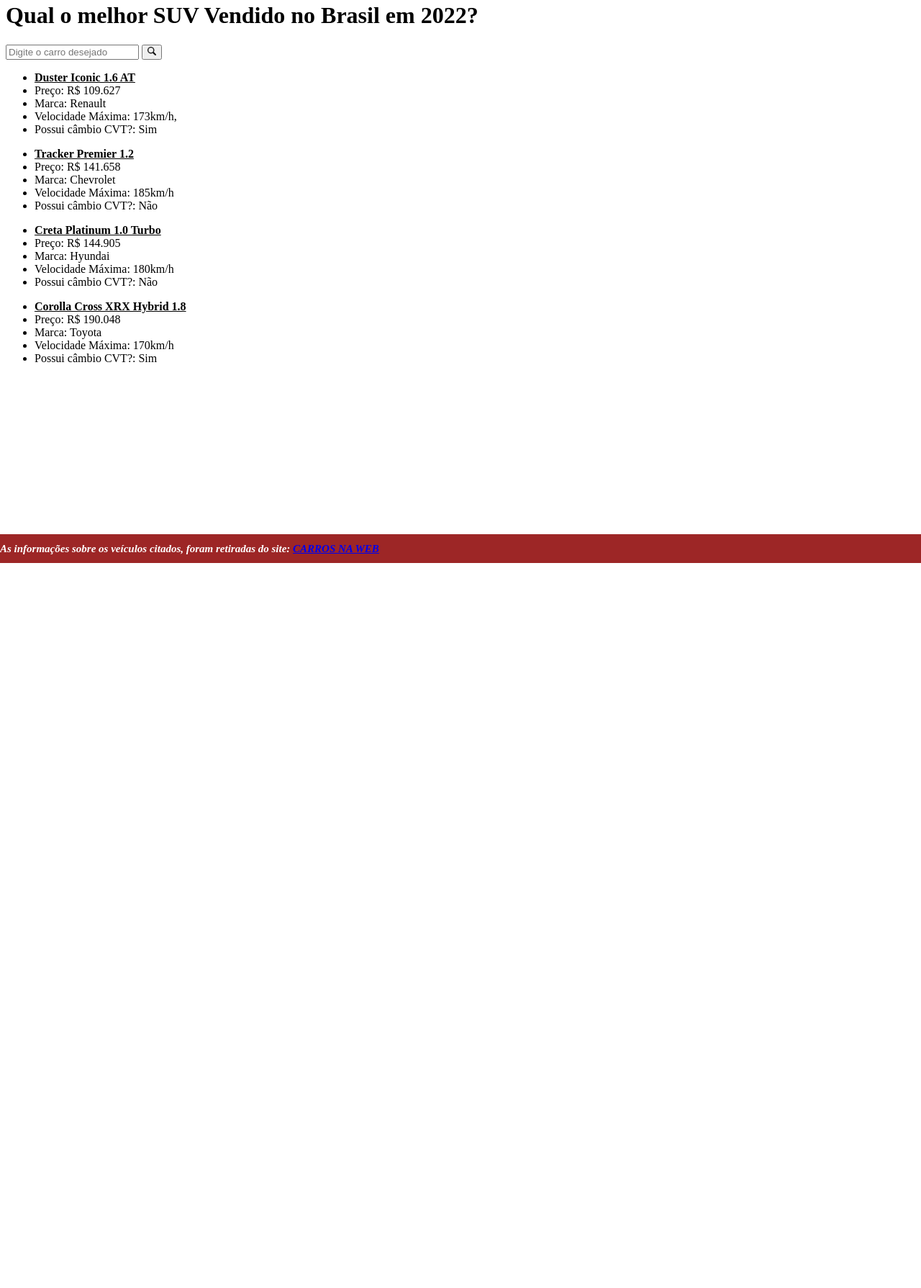
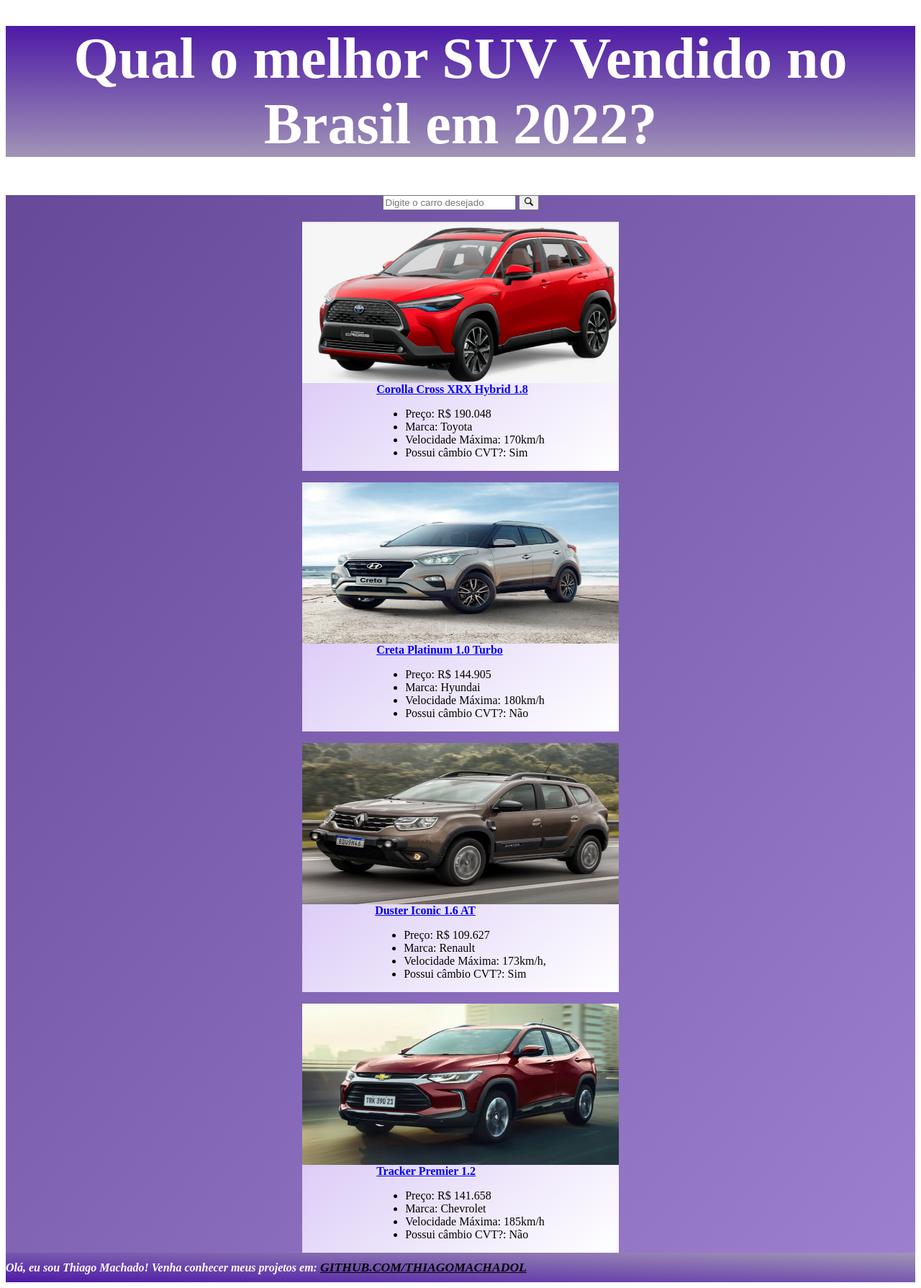
Before and after one commit to ThiagoMachadoL/Projeto-Desenvolvimento-Web, a plain HTML site: page index.html in a window 1280 px wide. Shown: the part 18-1807 px from the top of the page at 72% size. Before the commit the page ends 800 px from the top, so only its background shows below. Drawn offline with Linux system fonts and the light colour scheme.

Commit message:
Semana 7-8

```diff
--- a/index.html
+++ b/index.html
@@ -5,71 +5,79 @@
     <meta charset="UTF-8">
     <meta http-equiv="X-UA-Compatible" content="IE=edge">
     <meta name="viewport" content="width=device-width, initial-scale=1.0">
+    <link rel="stylesheet" href="style.css">
+    <link rel="javascript" href="script.js">
     <title>Qual o melhor SUV de 2022?</title>
 </head>
 
 <body>
     <header>
-        <h1>Qual o melhor SUV Vendido no Brasil em 2022?</h1>
+        <h1> Qual o melhor SUV Vendido no Brasil em 2022?</h1>
     </header>
-    <section>
-        <div>
+    <main>
+        <section class="button">
             <input class="search-input" type="text" placeholder="Digite o carro desejado">
             <button>
-                <input type="image" src="lupa.png" ; height="12" width="12">
+                <input type="image" ; src="images/lupa.png" ; height="12" ; width="12">
             </button>
-        </div>
-        <div>
-            <section>
+        </section>
+        <section class="carro" id="Corolla Cross">
+            <img src="images/car1-768x388.png">
+            <figcaption> <a href="https://www.carrosnaweb.com.br/fichadetalhe.asp?codigo=17698"><b>Corolla Cross XRX
+                        Hybrid
+                        1.8</b></a>
                 <ul>
-                    <li><a href="https://www.carrosnaweb.com.br/fichadetalhe.asp?codigo=17665"
-                            style="color: black;"><b>Duster Iconic 1.6 AT</b></a>
-                    </li>
+                    <li>Preço: R$ 190.048</li>
+                    <li>Marca: Toyota</li>
+                    <li>Velocidade Máxima: 170km/h</li>
+                    <li>Possui câmbio CVT?: Sim</li>
+                </ul>
+            </figcaption>
+
+        </section>
+        <section class="carro" id="Creta">
+            <img src="images/z1-3-768x576.png">
+            <figcaption> <a href="https://www.carrosnaweb.com.br/fichadetalhe.asp?codigo=18624"><b>Creta Platinum 1.0
+                        Turbo</b></a>
+                <ul>
+                    <li>Preço: R$ 144.905</li>
+                    <li>Marca: Hyundai</li>
+                    <li>Velocidade Máxima: 180km/h</li>
+                    <li>Possui câmbio CVT?: Não</li>
+                </ul>
+            </figcaption>
+
+        </section>
+        <section class="carro" id="Duster">
+            <img src="images/duster10-768x511.png">
+            <figcaption> <a href="https://www.carrosnaweb.com.br/fichadetalhe.asp?codigo=17665"><b>Duster Iconic 1.6
+                        AT</b></a>
+                <ul>
                     <li>Preço: R$ 109.627 </li>
                     <li>Marca: Renault</li>
                     <li>Velocidade Máxima: 173km/h,</li>
                     <li>Possui câmbio CVT?: Sim</li>
                 </ul>
-            </section>
-            <section>
+            </figcaption>
+
+        </section>
+        <section class="carro" id="Tracker">
+            <img src="images/z6-1-768x460.png">
+            <figcaption> <a href="https://www.carrosnaweb.com.br/fichadetalhe.asp?codigo=17999"><b>Tracker Premier
+                        1.2</b></a>
                 <ul>
-                    <li><a href="https://www.carrosnaweb.com.br/fichadetalhe.asp?codigo=17999"
-                            style="color: black;"><b>Tracker Premier 1.2</b></a>
-                    </li>
                     <li>Preço: R$ 141.658</li>
                     <li>Marca: Chevrolet</li>
                     <li>Velocidade Máxima: 185km/h</li>
                     <li>Possui câmbio CVT?: Não</li>
                 </ul>
-            </section>
-            <section>
-                <ul>
-                    <li><a href="https://www.carrosnaweb.com.br/fichadetalhe.asp?codigo=18624"
-                            style="color: black;"><b>Creta Platinum 1.0 Turbo</b></a>
-                    </li>
-                    <li>Preço: R$ 144.905</li>
-                    <li>Marca: Hyundai</li>
-                    <li>Velocidade Máxima: 180km/h</li>
-                    <li>Possui câmbio CVT?: Não</li>
-                </ul>
-            </section>
-            <section>
-                <ul>
-                    <li><a href="https://www.carrosnaweb.com.br/fichadetalhe.asp?codigo=17698"
-                            style="color: black;"><b>Corolla Cross XRX Hybrid 1.8</b></a>
-                    </li>
-                    <li>Preço: R$ 190.048</li>
-                    <li>Marca: Toyota</li>
-                    <li>Velocidade Máxima: 170km/h</li>
-                    <li>Possui câmbio CVT?: Sim</li>
-                </ul>
-            </section>
-        </div>
-    </section>
-    <footer
-        style="position: absolute;bottom: 0;left: 0;right: 0;background-color: rgb(157, 38, 38); color: white; font-size: 15px; font-weight: bold; width: 100%; text-align:left;  line-height:40px">
-        <em>As informações sobre os veículos citados, foram retiradas do site: <a href="https://www.carrosnaweb.com.br"
-                .style="color: black;">CARROS NA WEB</a></em>
+            </figcaption>
+
+        </section>
+    </main>
+    <footer>
+        <em >Olá, eu sou Thiago Machado! Venha conhecer meus projetos em: <a class="site-footer" href="https://github.com/ThiagoMachadoL"> GITHUB.COM/THIAGOMACHADOL</a></em>
+    </footer>
 </body>
 
 </html>
--- a/script.js
+++ b/script.js
@@ -16,6 +16,7 @@
     marca: "Renault",
     velMax: "190km/h",
     temCvt: true,
+    imgCar: "",
 }
 const carro2 = {
     nome: "Tracker",
@@ -23,6 +24,7 @@
     marca: "Chevrolet",
     velMax: "185km/h",
     temCvt: false,
+    imgCar: "",
 }
 const carro3 = {
     nome: "Creta",
@@ -30,6 +32,7 @@
     marca: "Hyundai",
     velMax: "190km/h",
     temCvt: false,
+    imgCar: "",
 }
 const carro4 = {
     nome: "Corolla Cross",
@@ -37,6 +40,7 @@
     marca: "Toyota",
     velMax: "195km/h",
     temCvt: true,
+    imgCar: "",
 }
 
 // const mediaPreco = (carro1.preco+carro2.preco+carro3.preco+carro4.preco)/4;
--- a/style.css
+++ b/style.css
@@ -0,0 +1,44 @@
+header {
+    background-color:rgb(77, 25, 166);
+    background-image: linear-gradient(to bottom,rgb(77, 25, 166),rgb(161, 149, 182));
+    color: white;
+    font-size: 250%;
+    width: 100%;
+    text-align: center;
+}
+
+main{
+    display: flex;
+    background-color: rgb(65, 11, 158);
+    background-image: linear-gradient(to bottom right,rgb(103, 73, 154),rgb(157, 127, 208));
+    gap: 2vh;
+    width: 100%;
+    align-items: center;
+    flex-direction: column;
+}
+
+.carro {
+    display: flex;
+    align-items: center;
+    flex-direction: column;
+    background-color: rgb(161, 149, 182);
+    background-image: linear-gradient(to bottom right,rgb(204, 181, 243),rgb(255, 255, 255));
+}
+img{
+    width: 55vh;
+    height: 28vh;
+}
+footer {
+    background-color:rgb(77, 25, 166);
+    background-image: linear-gradient(to top right,rgb(77, 25, 166),rgb(161, 149, 182));
+    color: white;
+    font-size: 100%;
+    font-weight: bold;
+    width: 100%;
+    text-align: left;
+    line-height: 40px
+}
+.site-footer{
+    color: black;
+    font-size: 110%;
+}
```
Also changed, not shown: images/car1-768x388.png (added), images/duster10-768x511.png (added), images/lupa.png (renamed from lupa.png), images/z1-3-768x576.png (added), images/z4-2-768x479.png (added), images/z6-1-768x460.png (added).
